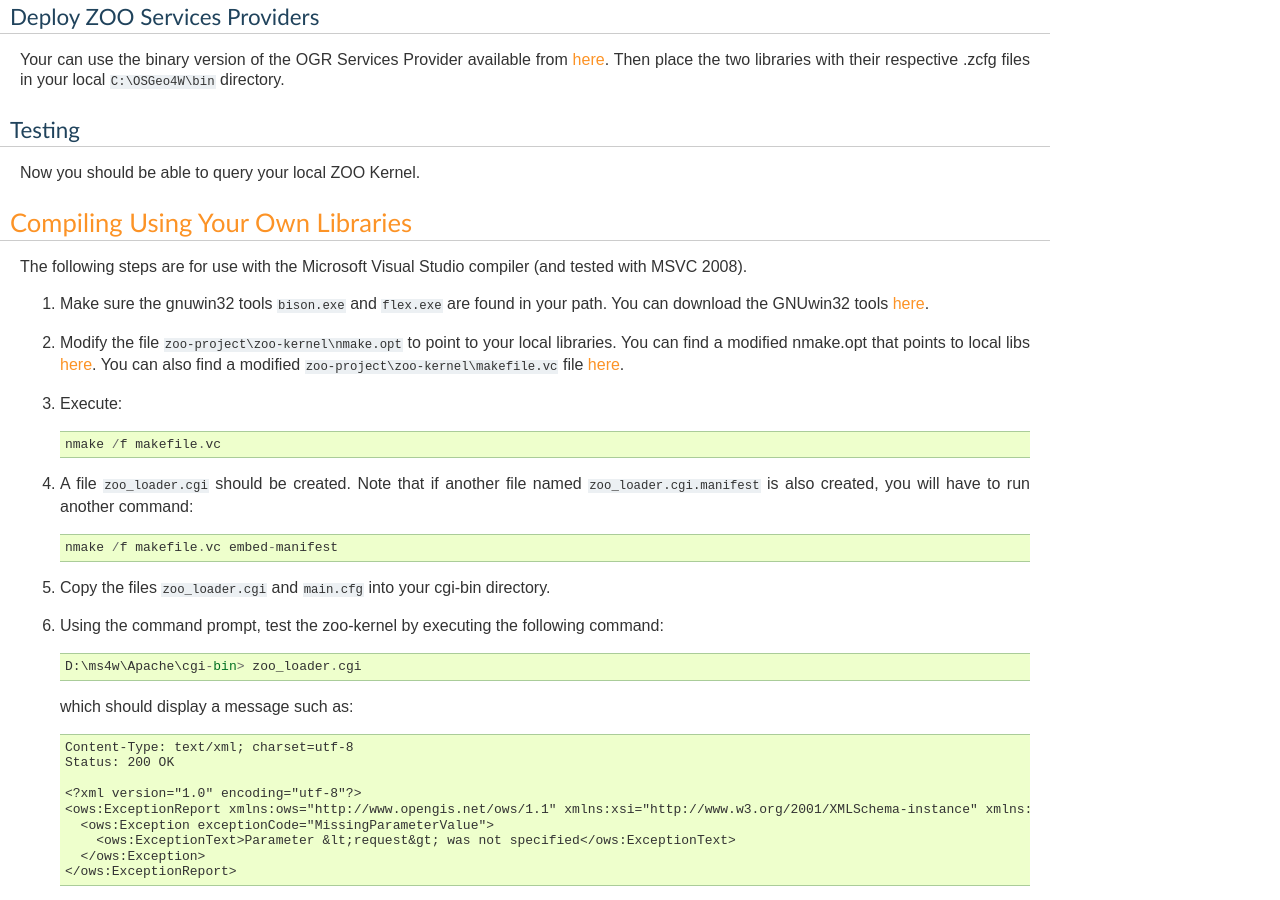
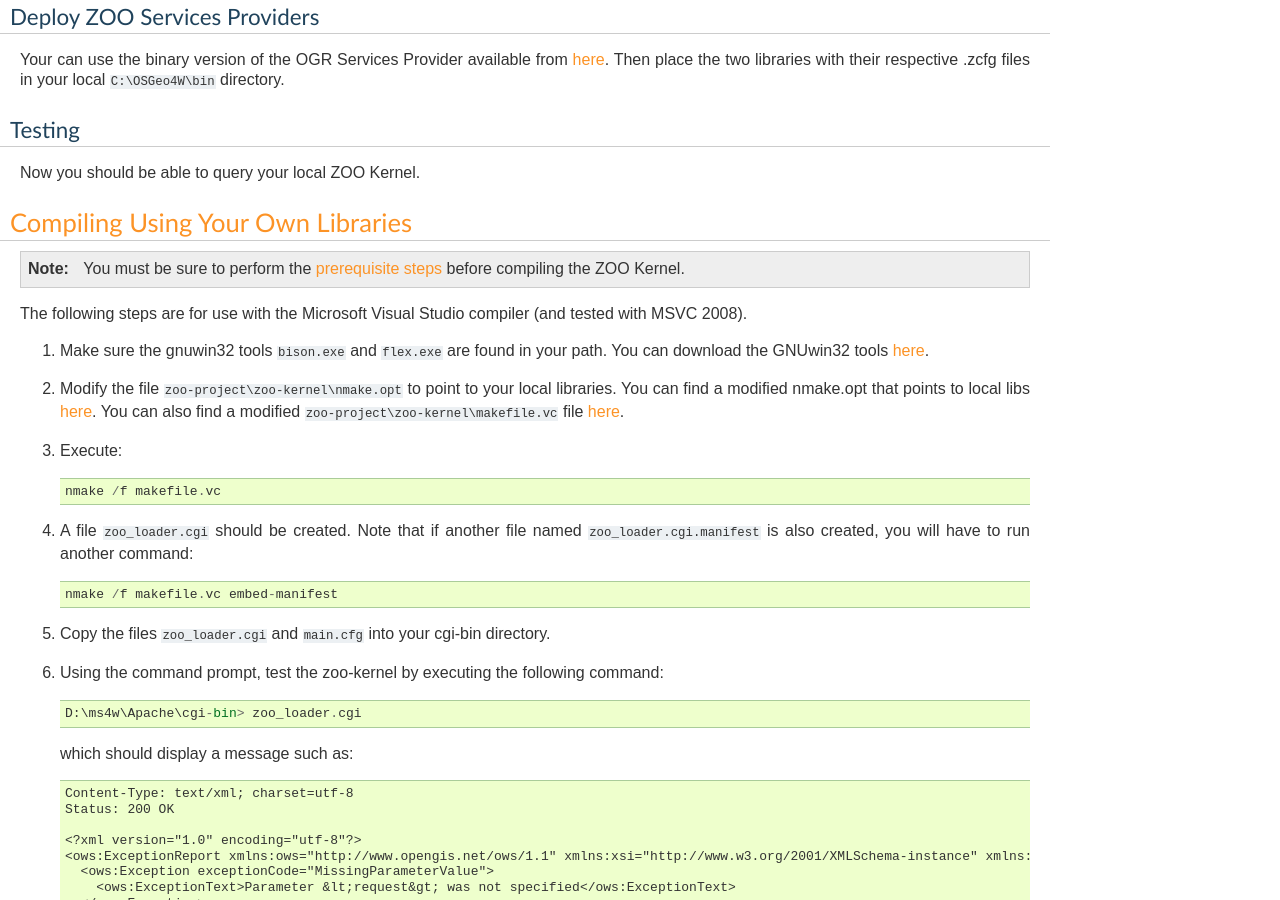
Before and after one commit to hydroleader/zoo-project, a Sphinx documentation site: the page built from docs/kernel/install-windows.txt, in a window 1280 px wide and 900 px high, scrolled down 1091 px. Built offline with Sphinx 7.4.7, drawn with Linux system fonts in a browser that asks for light colours.

Commit message:
add pointer to prerequisites

```diff
--- a/docs/kernel/install-windows.txt
+++ b/docs/kernel/install-windows.txt
@@ -43,6 +43,9 @@ Now you should be able to query your local ZOO Kernel.
 
 Compiling Using Your Own Libraries
 ----------------------------------
+
+.. note::
+   You must be sure to perform the :ref:`prerequisite steps <kernel-installation-prereq>` before compiling the ZOO Kernel.
 
 The following steps are for use with the Microsoft Visual Studio compiler (and tested with MSVC 2008).
 
```
